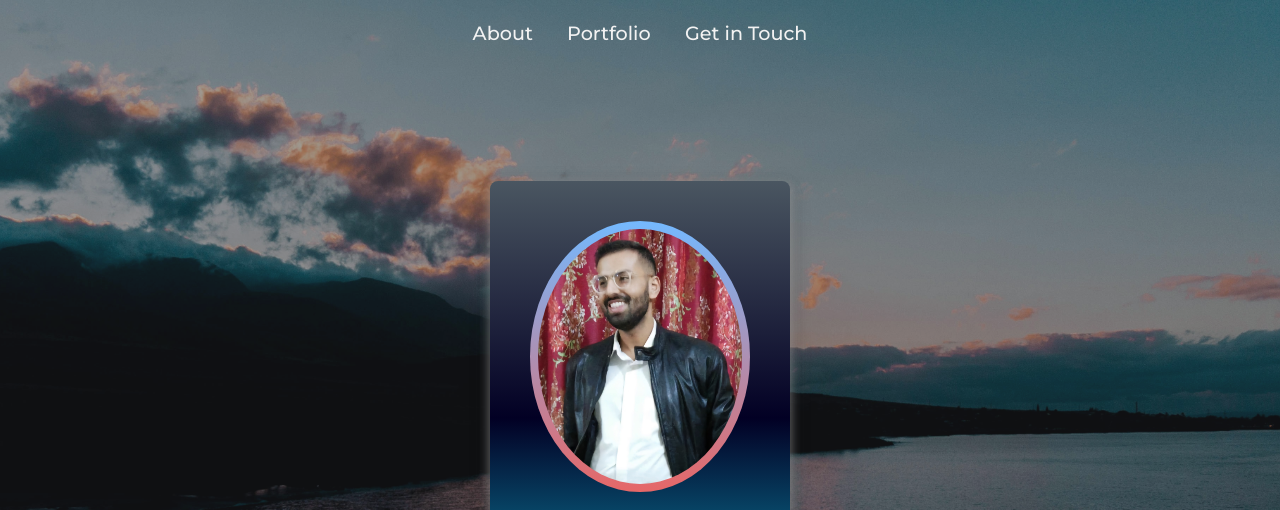
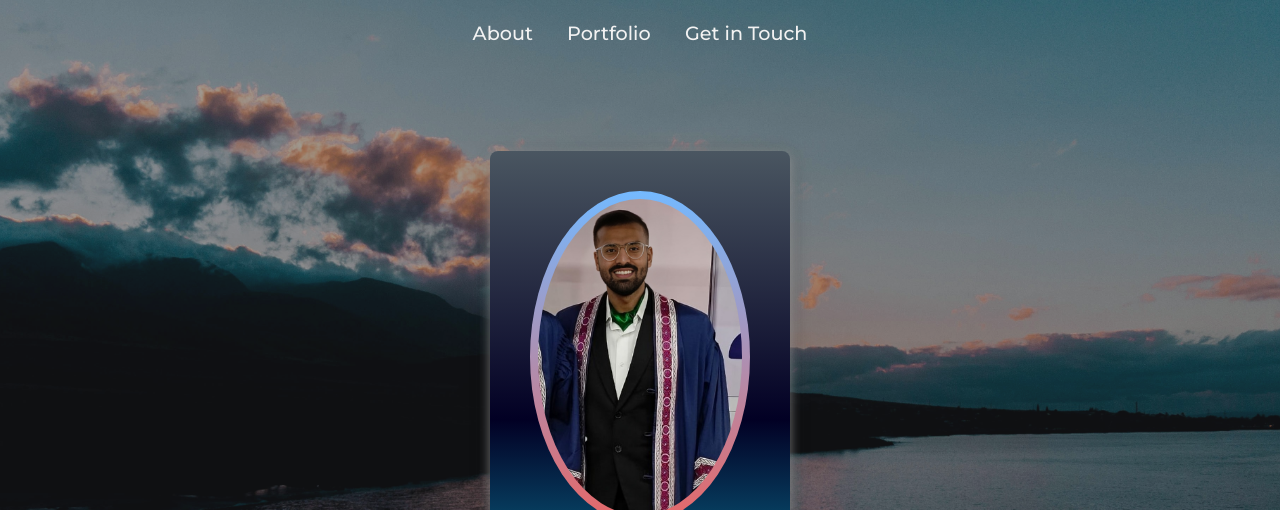
Before and after one commit to mamq99/personal-website, a plain HTML site: page index.html in a window 1280 px wide. Shown: the top 510 px of the page. Drawn offline with nearby package versions, Linux system fonts and the light colour scheme.

Commit message:
Update index.html Change Profile Picture

```diff
--- a/index.html
+++ b/index.html
@@ -32,7 +32,7 @@
             <div class="card-wrapper">
                 <div class="card-header">
                     <div class="picture">
-                        <img src="assets/images/profile-pictures/official-picture-3.jpg" alt=""/>
+                        <img src="assets/images/profile-pictures/profile-picture.png" alt=""/>
                     </div>
                 </div>
                 <div class="card-body">
```
